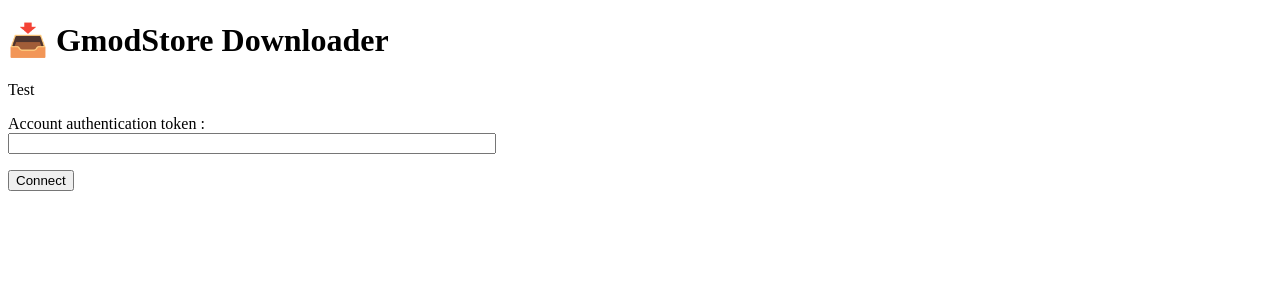
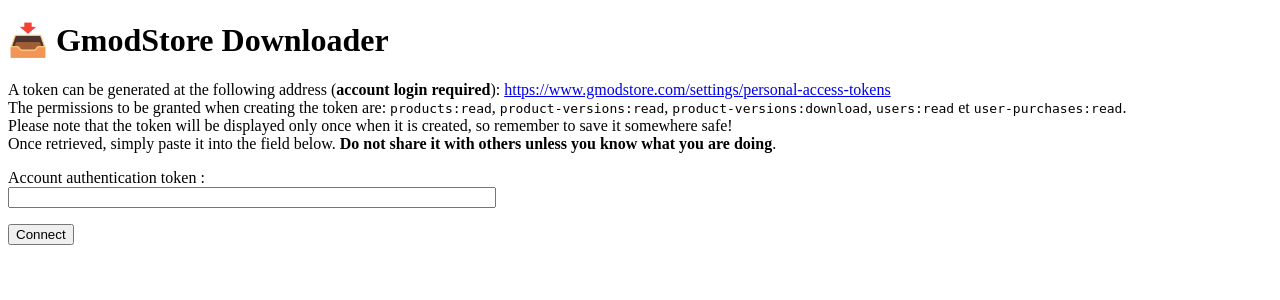
Before and after one commit to FlorianLeChat/GmodStore-Downloader, a PHP site: page / in a window 1280 px wide. Shown: the top 300 px of the page. Run offline with PHP 8.4, Linux system fonts and the light colour scheme.

Commit message:
Added instructions to create a GmodStore authentication token

```diff
--- a/index.php
+++ b/index.php
@@ -195,7 +195,17 @@
 			<h3>💰 <?= $money ?></h3>
 		<?php else: ?>
 			<!-- Authentication form -->
-			<p>Test</p>
+			<p>
+				A token can be generated at the following address (<strong>account login required</strong>):
+				<a href="https://www.gmodstore.com/settings/personal-access-tokens" target="_blank">https://www.gmodstore.com/settings/personal-access-tokens</a><br />
+
+				The permissions to be granted when creating the token are:
+				<code>products:read</code>, <code>product-versions:read</code>, <code>product-versions:download</code>, <code>users:read</code> et <code>user-purchases:read</code>.<br />
+
+				Please note that the token will be displayed only once when it is created, so remember to save it somewhere safe!<br />
+
+				Once retrieved, simply paste it into the field below. <strong>Do not share it with others unless you know what you are doing</strong>.
+			</p>
 
 			<form method="GET">
 				<label for="token">Account authentication token :</label>
```
